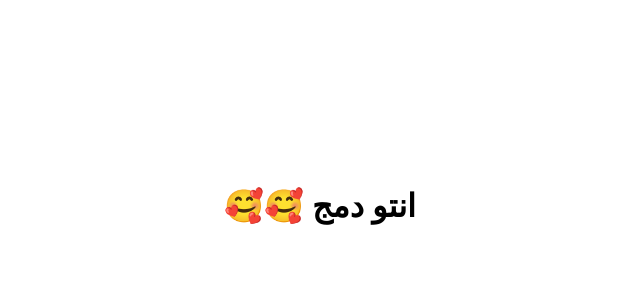
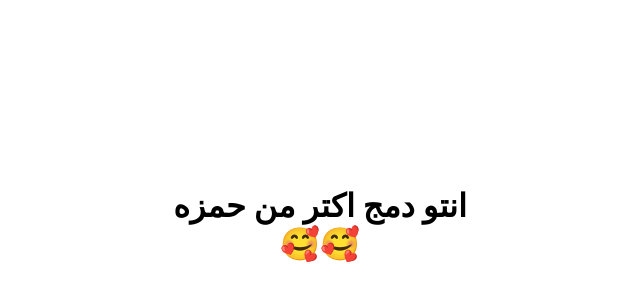
Before and after one commit to kero-devKA/aboRoqia, a plain HTML site: page index.html in a window 1280 px wide. Shown: the part 54-354 px from the top of the page, without its empty margins (320-960 px from the left). Drawn offline with Linux system fonts and the light colour scheme.

Commit message:
Update index.html

```diff
--- a/index.html
+++ b/index.html
@@ -12,6 +12,6 @@
     <source src="music.mp3" type="audio/mpeg">
   Your browser does not support the audio element.
   </audio>
- <h1>انتو دمج 🥰🥰</h1>
+ <h1>انتو دمج اكتر من حمزه 🥰🥰</h1>
 </body>
 </html>
```
